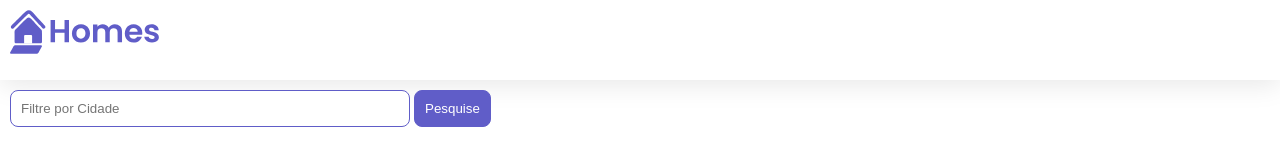
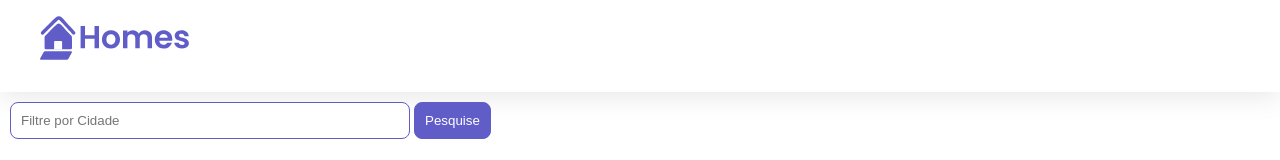
Before and after one commit to DavyddBF/angular-tutorial, an Angular app: page / in a window 1280 px wide. Shown: the top 160 px of the page. Built offline with nearby package versions, Linux system fonts and the light colour scheme; data requests are answered from the project's data file.

Commit message:
Adicionado espaçamento na img

```diff
--- a/src/app/app.component.css
+++ b/src/app/app.component.css
@@ -1,11 +1,15 @@
 :host {
     --content-padding: 10px;
+}
+
+.brand-logo {
+    padding-left: 1.5rem;
 }
 
 header {
     display: block;
     height: 60px;
-    padding: var(--content-padding);
+    padding: 1rem;
     box-shadow: 0px 5px 25px var(--shadow-color);
 }
 .content {
```
